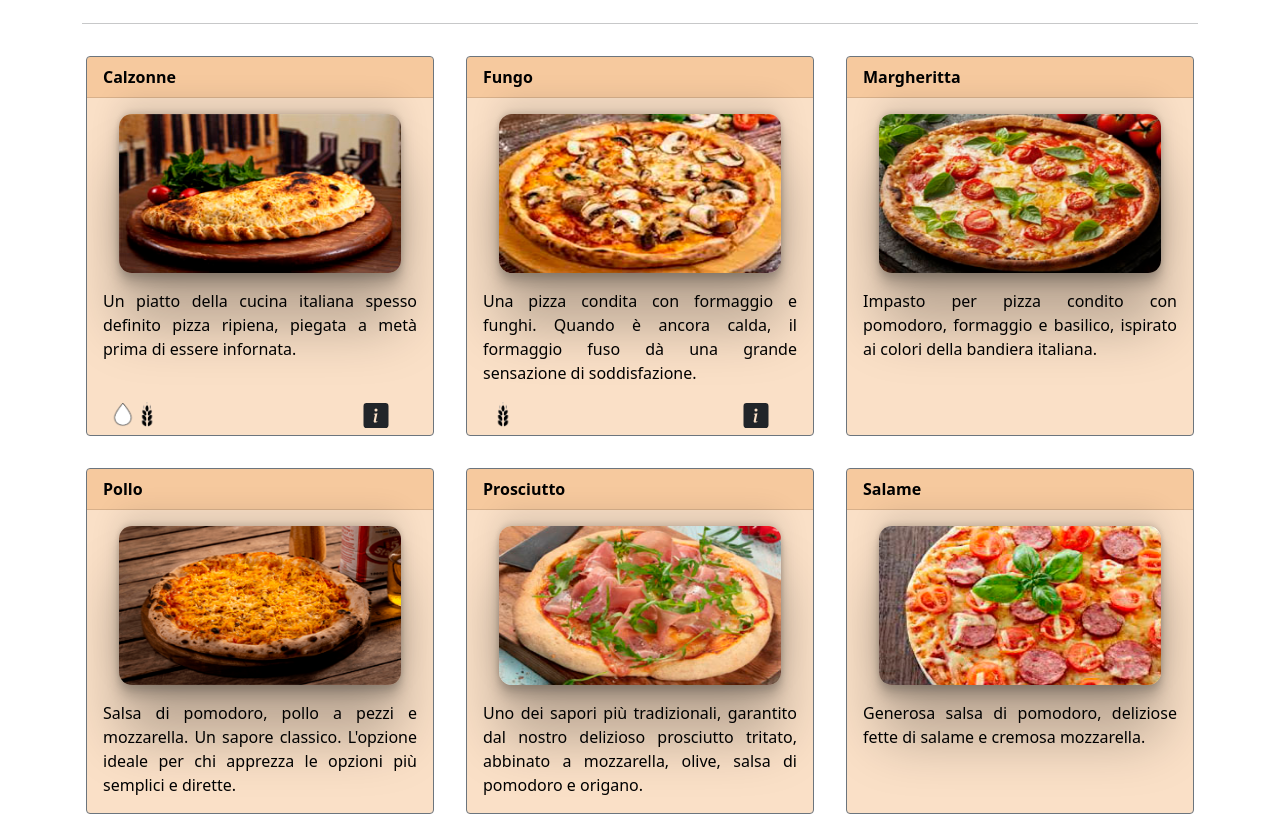
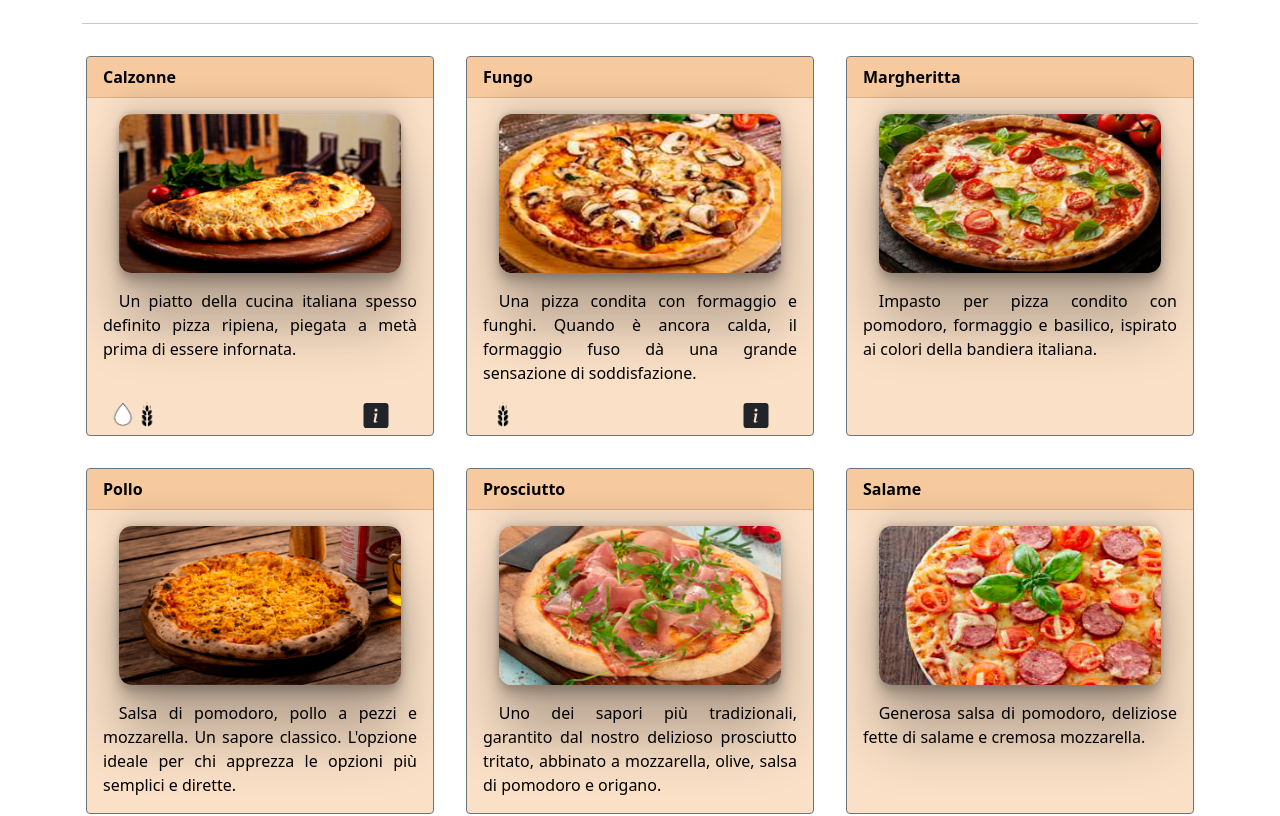
Before and after one commit to Carchedi/multilanguage-menu, a React (Vite) app: page / in a window 1280 px wide. Shown: the part 918-1734 px from the top of the page. Built offline with nearby package versions, Linux system fonts and the light colour scheme; some icons are missing.

Commit message:
css paragraph indent

```diff
--- a/src/components/modalProjectInfo.css
+++ b/src/components/modalProjectInfo.css
@@ -9,5 +9,8 @@
 	color: white;
 	font-weight: 700;
 	text-transform: capitalize;
+}
 
+p{
+	text-indent: 5%;
 }
```
Also changed, not shown: 4 other files (tests, documents, lock files or other folders). Lines whose indentation alone changed are shown as unchanged.
